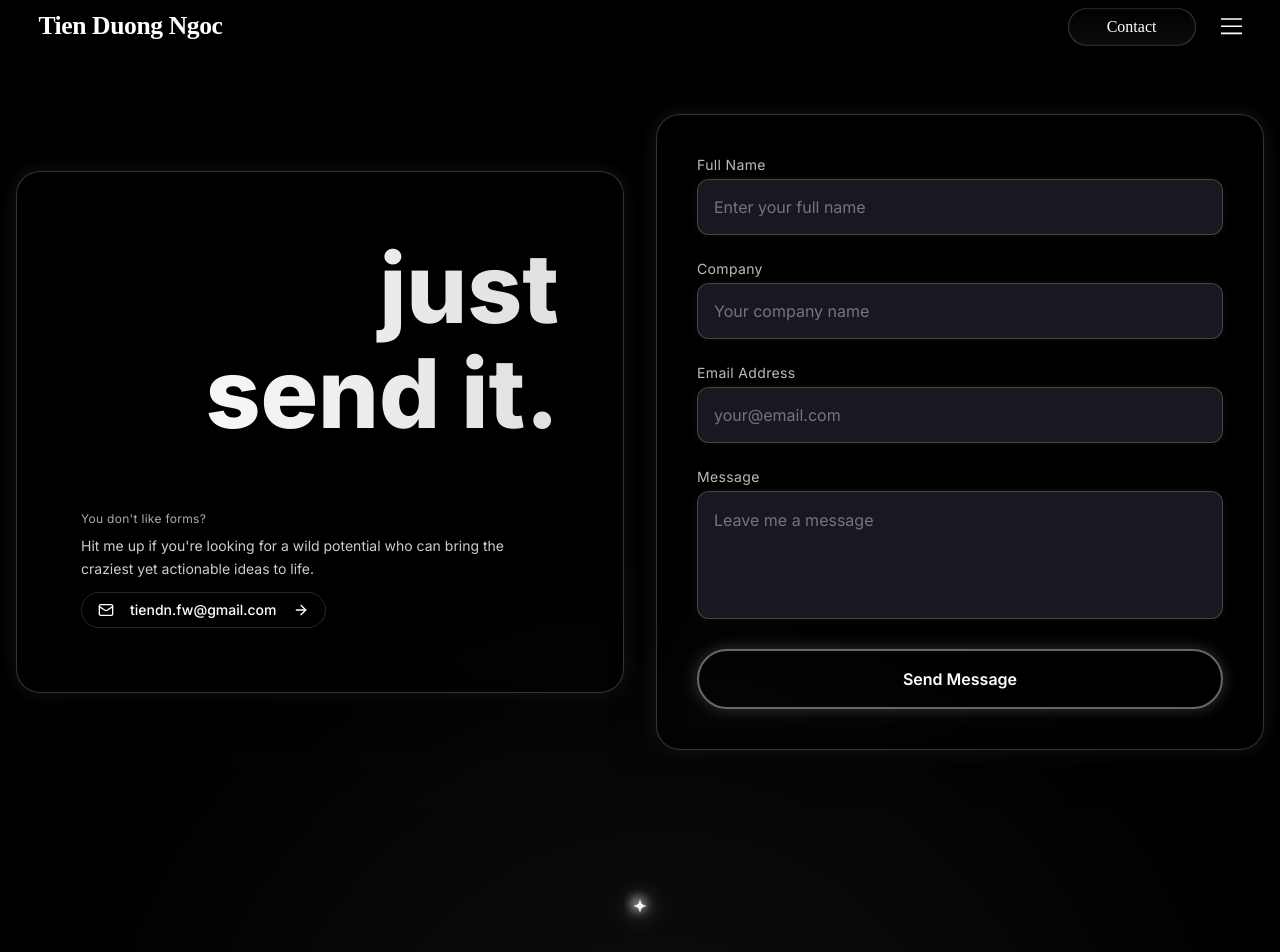
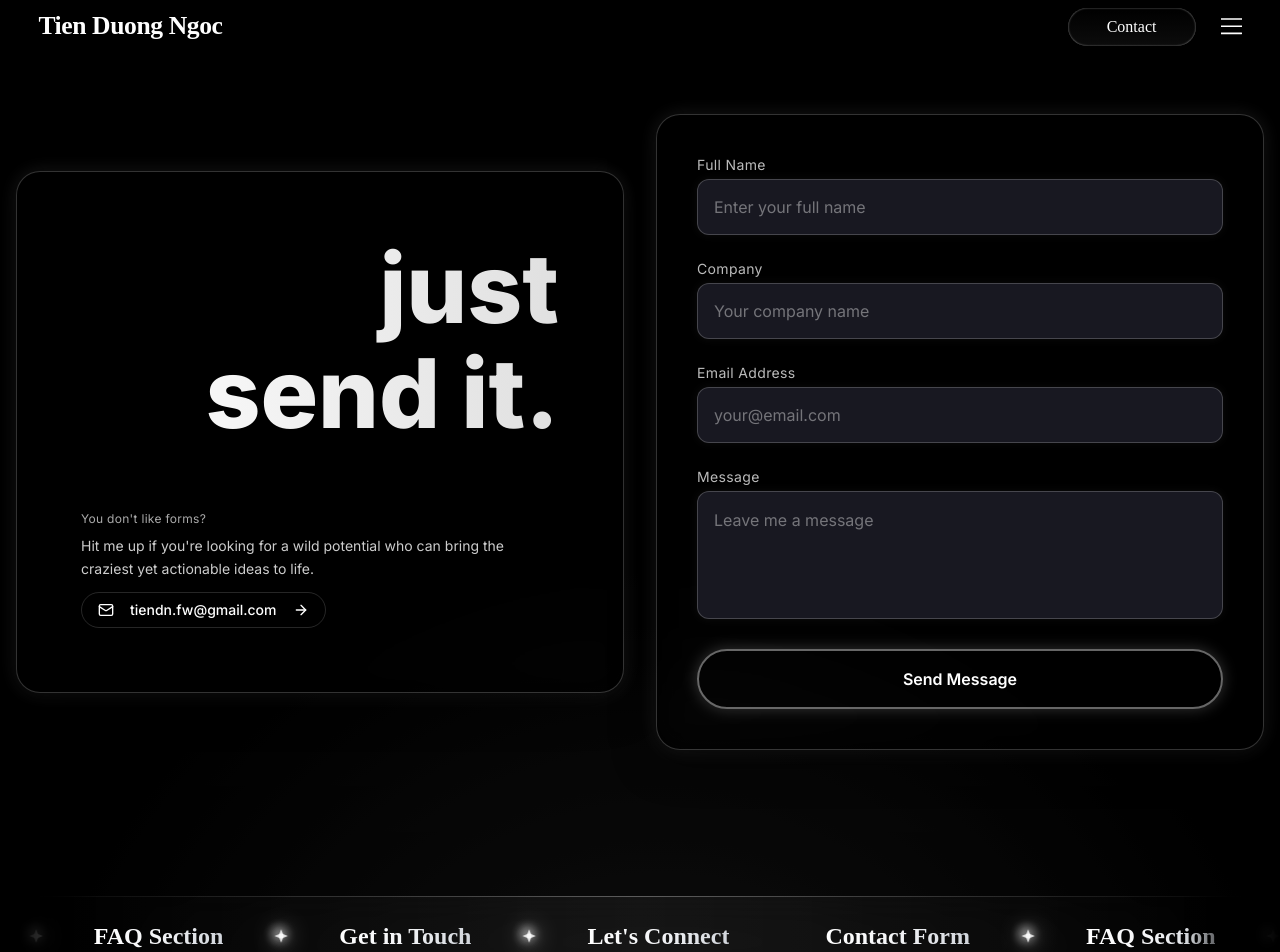
Before and after one commit to tgen16mgc/tienduongtheportfolio, a Next.js app: page /contact in a window 1280 px wide. Shown: the top 952 px of the page. Built offline with nearby package versions, Linux system fonts and the light colour scheme; a web font is replaced by a local one.

Commit message:
Replace star with full-width SectionDivider between contact and FAQ sections

```diff
--- a/src/app/contact/page.tsx
+++ b/src/app/contact/page.tsx
@@ -2,6 +2,7 @@
 
 import GlassmorphicContact from '../../components/ui/GlassmorphicContact';
 import FAQSection from '../../components/ui/faq-section';
+import SectionDivider from '../../components/ui/SectionDivider';
 import { useParallax } from '../../hooks/useParallax';
 
 export default function ContactPage() {
@@ -32,30 +33,12 @@ export default function ContactPage() {
         <GlassmorphicContact />
       </div>
 
-      {/* Star Divider */}
-      <div className="relative z-10 flex justify-center items-center py-8">
-        <div className="relative mx-4 md:mx-6">
-          {/* Outer glow effect */}
-          <div className="absolute inset-0 w-4 h-4 md:w-5 md:h-5 bg-white/25 rounded-full blur-md" />
-
-          {/* Inner glow */}
-          <div className="absolute inset-0 w-3 h-3 md:w-4 md:h-4 bg-white/40 rounded-full blur-sm" />
-
-          {/* 4-pointed star (diamond) shape */}
-          <div className="relative w-4 h-4 md:w-5 md:h-5 flex items-center justify-center">
-            <svg
-              viewBox="0 0 24 24"
-              className="w-3 h-3 md:w-4 md:h-4 fill-white/80"
-              style={{
-                filter: "drop-shadow(0 0 8px rgba(255, 255, 255, 0.6))",
-              }}
-            >
-              {/* 4-pointed star path */}
-              <path d="M12 2 L16 12 L12 22 L8 12 Z" />
-              <path d="M2 12 L12 8 L22 12 L12 16 Z" />
-            </svg>
-          </div>
-        </div>
+      {/* Section Divider */}
+      <div className="relative z-10 py-8">
+        <SectionDivider
+          text="Contact Form ★ FAQ Section ★ Get in Touch ★ Let's Connect"
+          speed={30}
+        />
       </div>
 
       {/* FAQ Section */}
```
